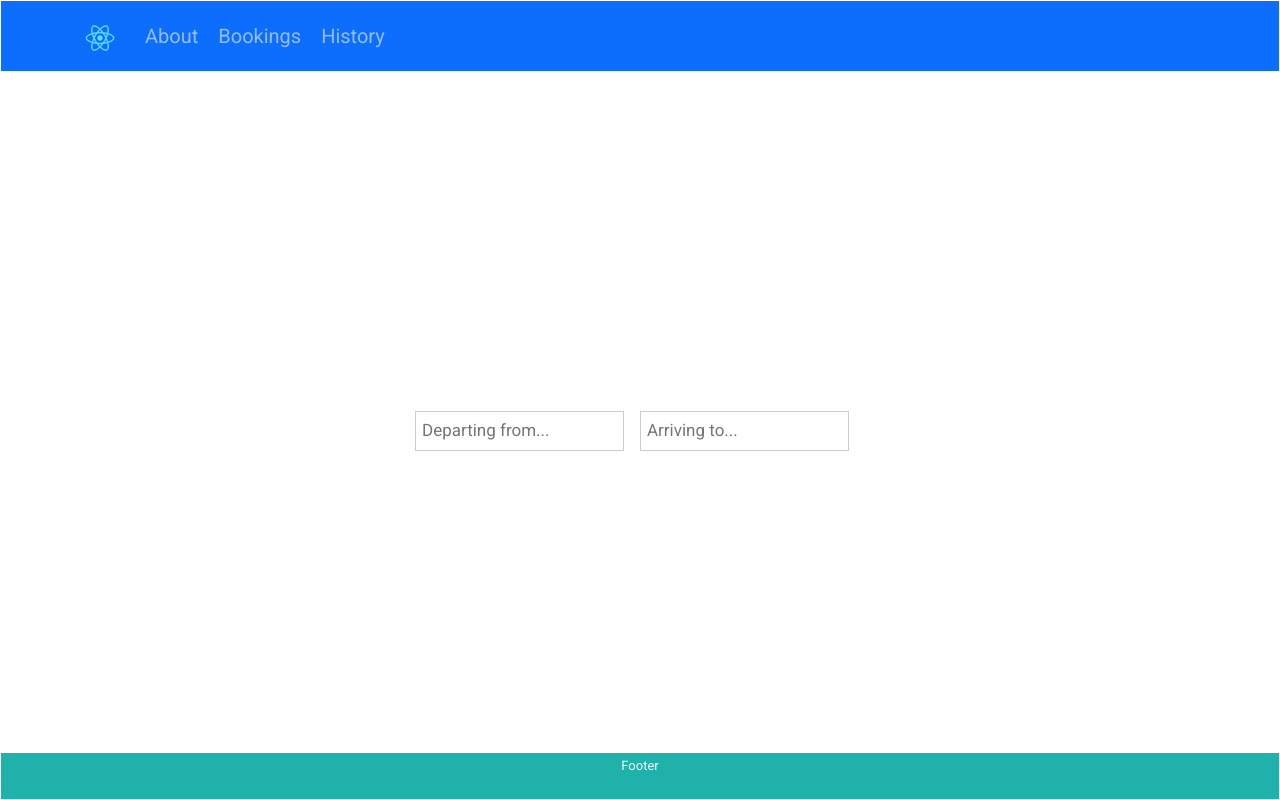
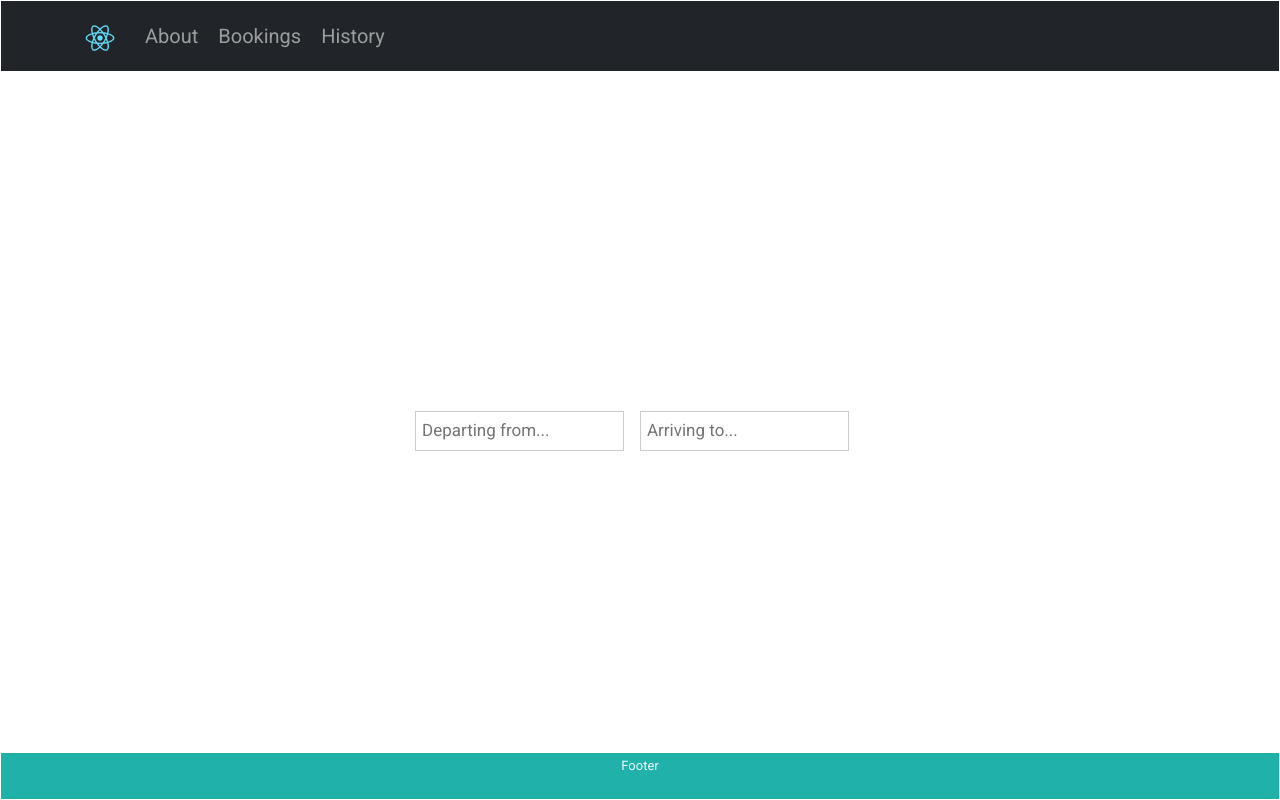
Before and after one commit to rydaws/mighty-ducks, a React (Create React App) app in the folder mighty-ducks/: page / in a window 1280 px wide. Built offline with nearby package versions, Linux system fonts and the light colour scheme.

Commit message:
Placeholder color until default colors can be changed

```diff
--- a/mighty-ducks/src/components/AirNavBar.js
+++ b/mighty-ducks/src/components/AirNavBar.js
@@ -6,7 +6,7 @@ import Navbar from 'react-bootstrap/Navbar';
 function AirNavBar() {
   return (
     <>
-      <Navbar expand="md" sticky="top" bg="primary" variant="dark" collapseOnSelect>
+      <Navbar expand="md" sticky="top" bg="dark" variant="dark" collapseOnSelect>
         <Container>
           <Navbar.Brand href="#home" >
             <img
```
